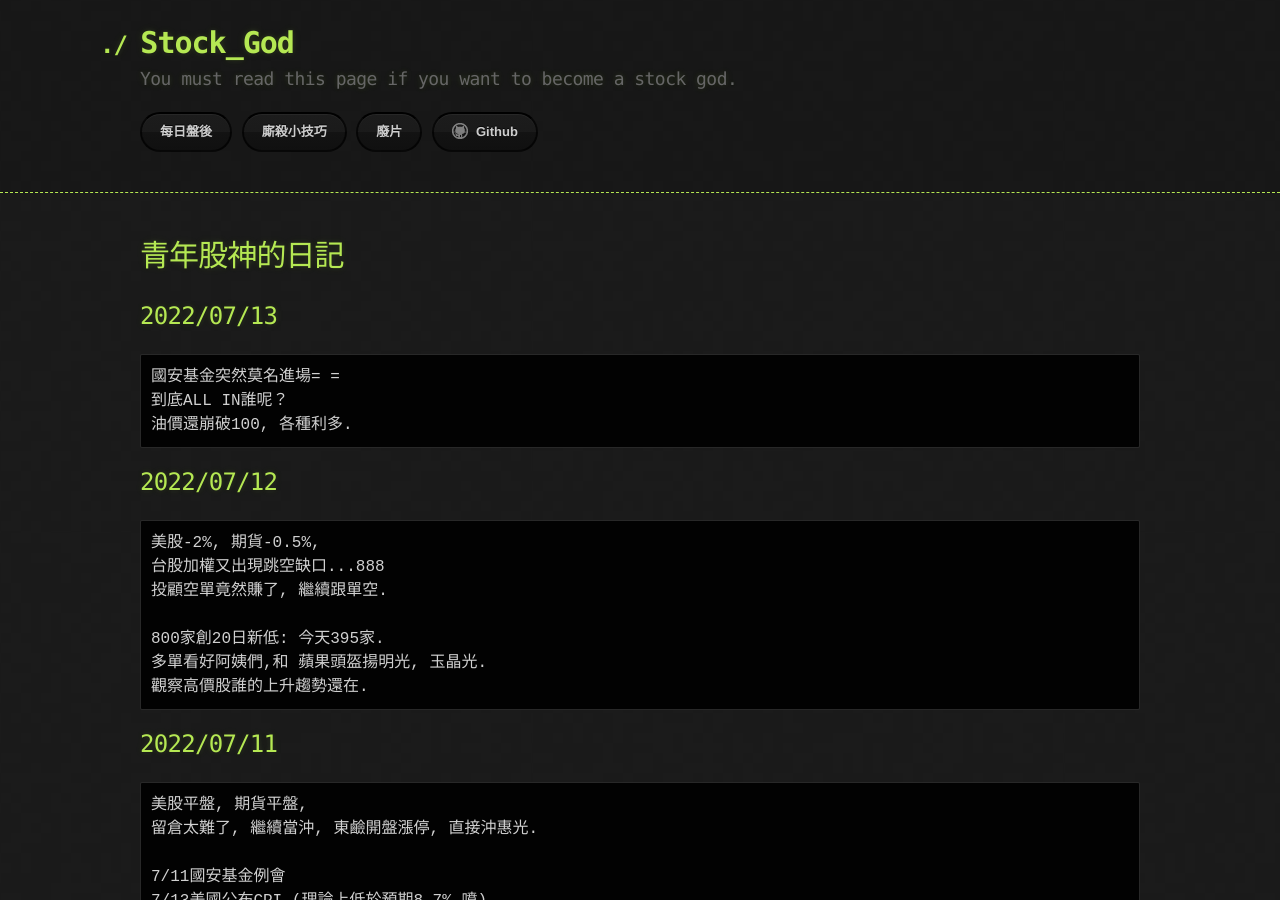
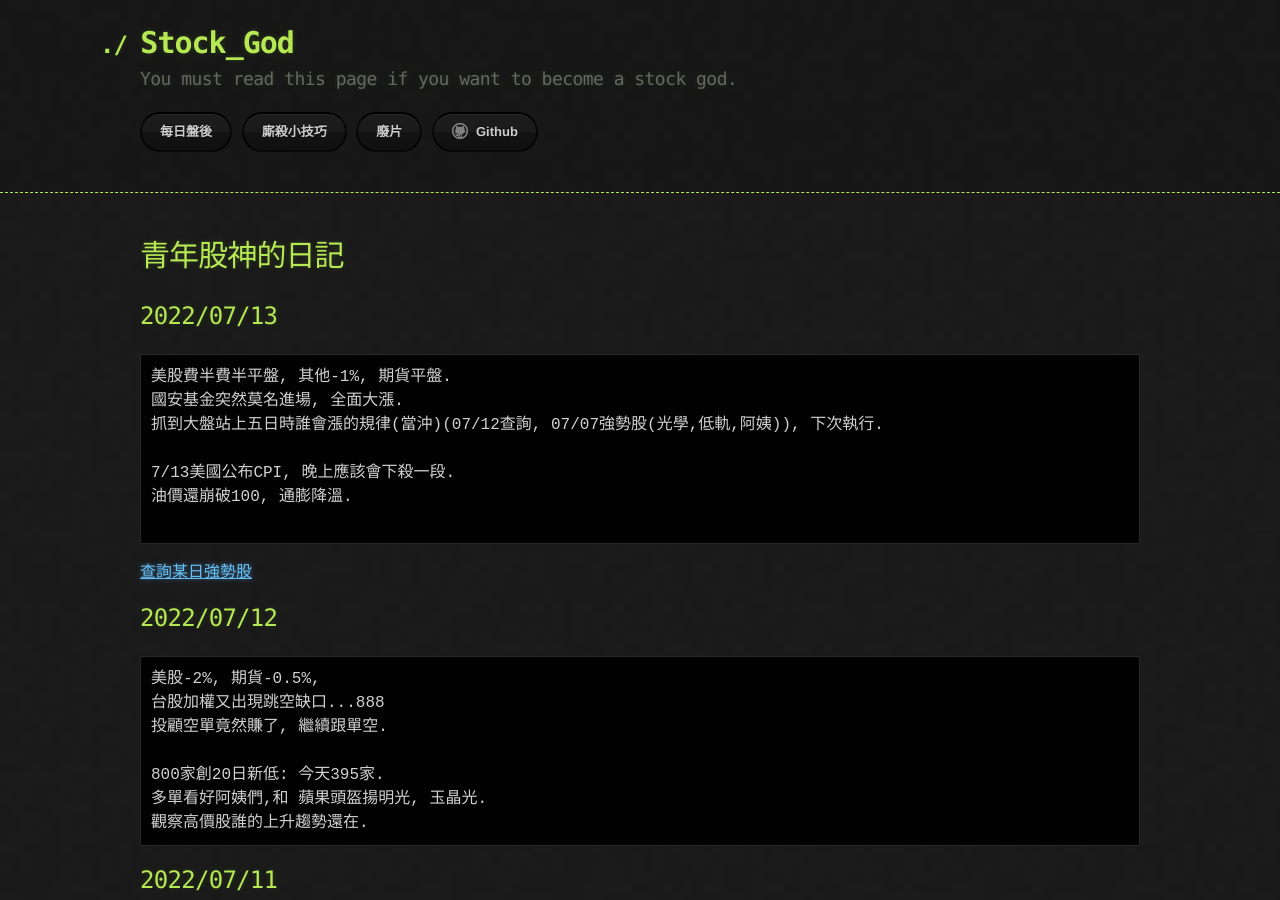
Before and after one commit to lepg5487/Stock_God, a Jekyll site: the page built from index.md, in a window 1280 px wide and 900 px high. Built offline with Jekyll 4.4.1, drawn with Linux system fonts in a browser that asks for light colours; our own code applies the rules of GitHub Pages for plain Markdown files.

Commit message:
Update index.md

````diff
--- a/index.md
+++ b/index.md
@@ -5,10 +5,15 @@ layout: testlayouts
 # 青年股神的日記
 ## 2022/07/13
 ```
-國安基金突然莫名進場= =
-到底ALL IN誰呢？
-油價還崩破100, 各種利多.
-```
+美股費半費半平盤, 其他-1%, 期貨平盤.
+國安基金突然莫名進場, 全面大漲.
+抓到大盤站上五日時誰會漲的規律(當沖)(07/12查詢, 07/07強勢股(光學,低軌,阿姨)), 下次執行.
+
+7/13美國公布CPI, 晚上應該會下殺一段.
+油價還崩破100, 通膨降溫.
+
+```
+[查詢某日強勢股](https://www.cnyes.com/twstock/ranking2.aspx)
 
 ## 2022/07/12
 ```
````
